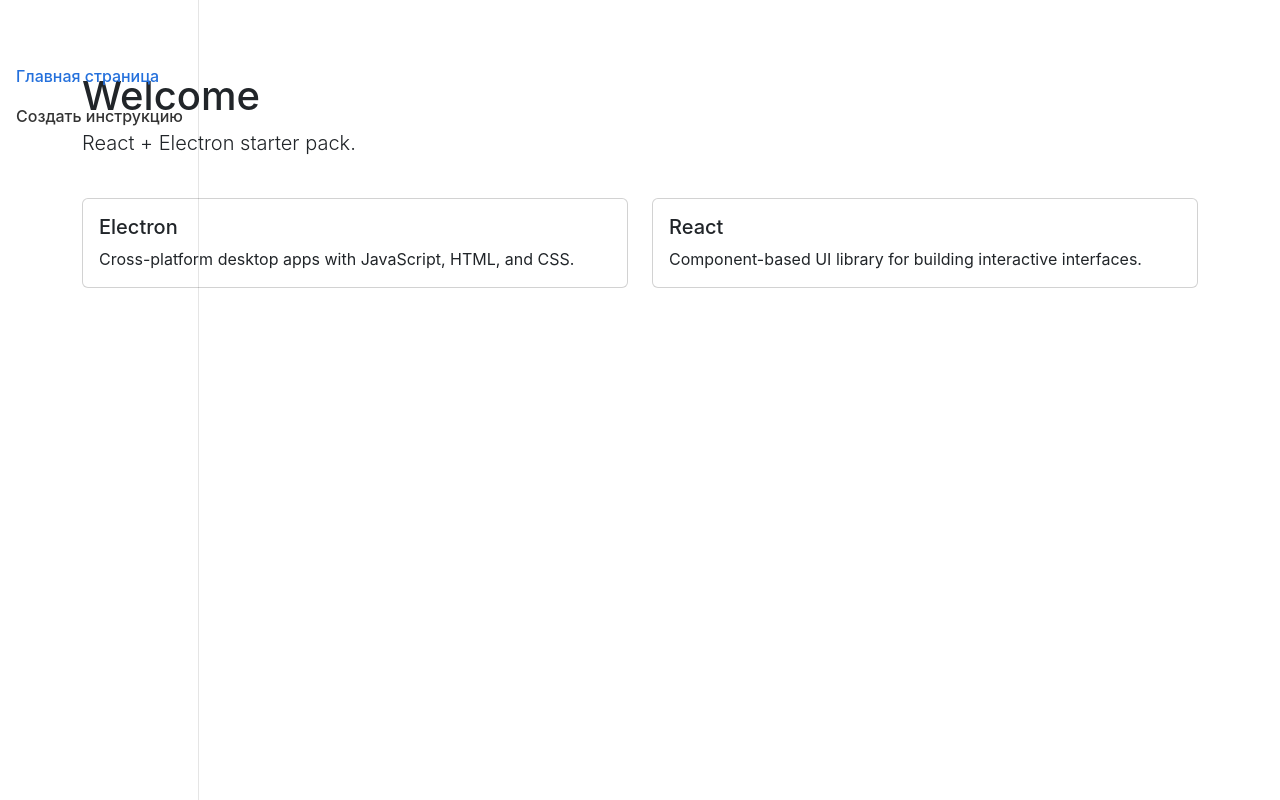
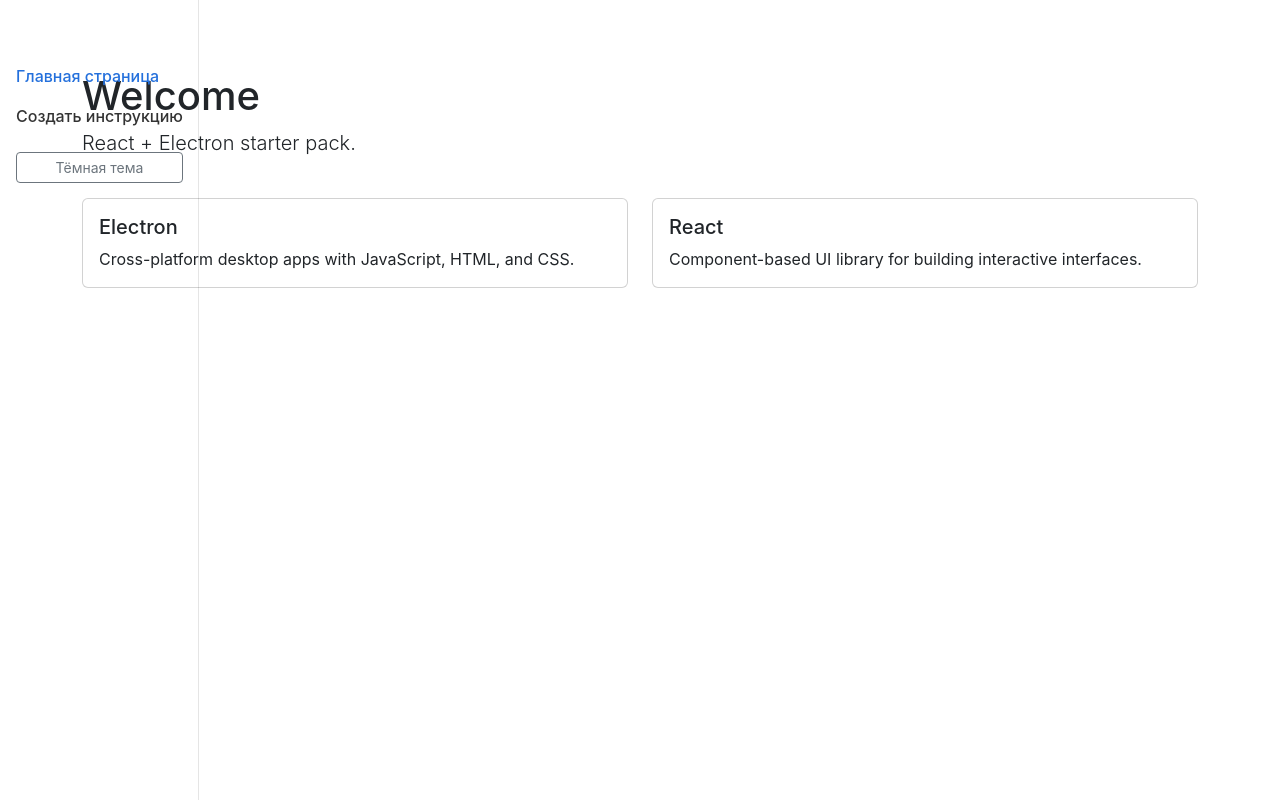
Before and after one commit to Bakamashine/Kirill_project, a React (Vite) app in the folder src/renderer/: page / in a window 1280 px wide. Built offline with nearby package versions, Linux system fonts and the light colour scheme.

Commit message:
added a dark theme

```diff
--- a/src/renderer/src/components/RecordForm.tsx
+++ b/src/renderer/src/components/RecordForm.tsx
@@ -1,6 +1,7 @@
 import { Editor } from "@monaco-editor/react";
 import { Button, Form } from "react-bootstrap";
 import { recordStore } from "../stores/recordStore";
+import { useTheme } from "../contexts/ThemeContext";
 
 interface RecordFormProps {
   title: string;
@@ -17,6 +18,8 @@
   onMarkdownChange,
   onSave,
 }: RecordFormProps) {
+  const { theme } = useTheme();
+
   const save = async () => {
     if (title && markdown) {
       if (onSave) {
@@ -59,6 +62,7 @@
         <Form.Group className="mb-3">
           <Form.Label>Ваша разметка (Markdown)</Form.Label>
           <Editor
+            theme={theme === "dark" ? "vs-dark" : "vs"}
             defaultLanguage="markdown"
             onChange={(e) => onMarkdownChange(String(e))}
             value={markdown}
--- a/src/renderer/src/components/Sidebar.tsx
+++ b/src/renderer/src/components/Sidebar.tsx
@@ -4,8 +4,11 @@
 import { useEffect } from "react";
 import { observer } from "mobx-react-lite";
 import { recordStore } from "../stores/recordStore";
+import { useTheme } from "../contexts/ThemeContext";
 
 const Sidebar = observer(() => {
+  const { theme, toggleTheme } = useTheme();
+
   useEffect(() => {
     recordStore.fetchRecords();
   }, []);
@@ -65,6 +68,12 @@
             </ul>
           </>
         )}
+
+        <div className="mt-auto px-3">
+          <button className="btn btn-outline-secondary w-100 btn-sm" onClick={toggleTheme}>
+            {theme === "light" ? "Тёмная тема" : "Светлая тема"}
+          </button>
+        </div>
       </div>
     </div>
   );
--- a/src/renderer/src/components/sidebar.css
+++ b/src/renderer/src/components/sidebar.css
@@ -39,12 +39,16 @@
   height: calc(100vh - 48px);
   padding-top: .5rem;
   overflow-x: hidden;
-  overflow-y: auto; /* Scrollable contents if viewport is shorter than content. */
+  overflow-y: auto;
 }
 
 .sidebar .nav-link {
   font-weight: 500;
   color: #333;
+}
+
+[data-bs-theme="dark"] .sidebar .nav-link {
+  color: #adb5bd;
 }
 
 .sidebar .nav-link .feather {
@@ -56,6 +60,10 @@
   color: #2470dc;
 }
 
+[data-bs-theme="dark"] .sidebar .nav-link.active {
+  color: #6ea8fe;
+}
+
 .sidebar .nav-link:hover .feather,
 .sidebar .nav-link.active .feather {
   color: inherit;
@@ -65,3 +73,11 @@
   font-size: .75rem;
   text-transform: uppercase;
 }
+
+[data-bs-theme="dark"] .sidebar-heading {
+  color: #adb5bd;
+}
+
+[data-bs-theme="dark"] .sidebar {
+  box-shadow: inset -1px 0 0 rgba(255, 255, 255, .1);
+}
--- /dev/null
+++ b/src/renderer/src/contexts/ThemeContext.tsx
@@ -0,0 +1,35 @@
+import { createContext, useContext, useEffect, useState, type ReactNode } from "react";
+
+interface ThemeContextType {
+  theme: "light" | "dark";
+  toggleTheme: () => void;
+}
+
+const ThemeContext = createContext<ThemeContextType>({
+  theme: "light",
+  toggleTheme: () => {},
+});
+
+export function ThemeProvider({ children }: { children: ReactNode }) {
+  const [theme, setTheme] = useState<"light" | "dark">(() => {
+    const stored = localStorage.getItem("theme");
+    return stored === "dark" ? "dark" : "light";
+  });
+
+  useEffect(() => {
+    document.documentElement.setAttribute("data-bs-theme", theme);
+    localStorage.setItem("theme", theme);
+  }, [theme]);
+
+  const toggleTheme = () => setTheme((t) => (t === "light" ? "dark" : "light"));
+
+  return (
+    <ThemeContext.Provider value={{ theme, toggleTheme }}>
+      {children}
+    </ThemeContext.Provider>
+  );
+}
+
+export function useTheme() {
+  return useContext(ThemeContext);
+}
--- a/src/renderer/src/index.css
+++ b/src/renderer/src/index.css
@@ -26,7 +26,6 @@
 }
 
 .markdown-border {
-  border: 1px solid black;
-  /* box-shadow:  1px 1px 1px 1px; */
+  border: 1px solid var(--bs-border-color, black);
   height: 100%
 }
--- a/src/renderer/src/main.tsx
+++ b/src/renderer/src/main.tsx
@@ -1,5 +1,6 @@
 import { createRoot } from 'react-dom/client';
 import App from './App';
+import { ThemeProvider } from './contexts/ThemeContext';
 import 'bootstrap/dist/css/bootstrap.min.css';
 import './index.css';
 
@@ -9,4 +10,4 @@
 }
 
 const root = createRoot(container);
-root.render(<App />);
+root.render(<ThemeProvider><App /></ThemeProvider>);
```
